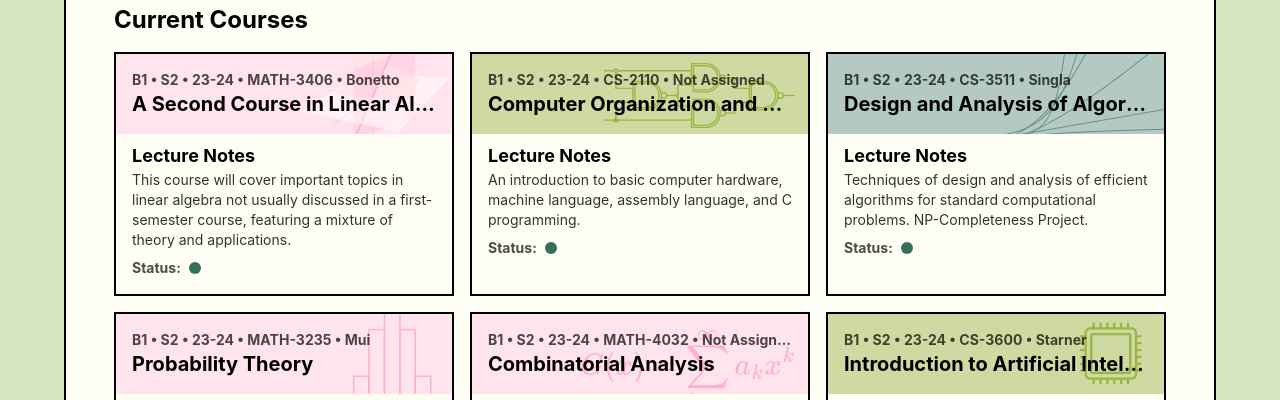
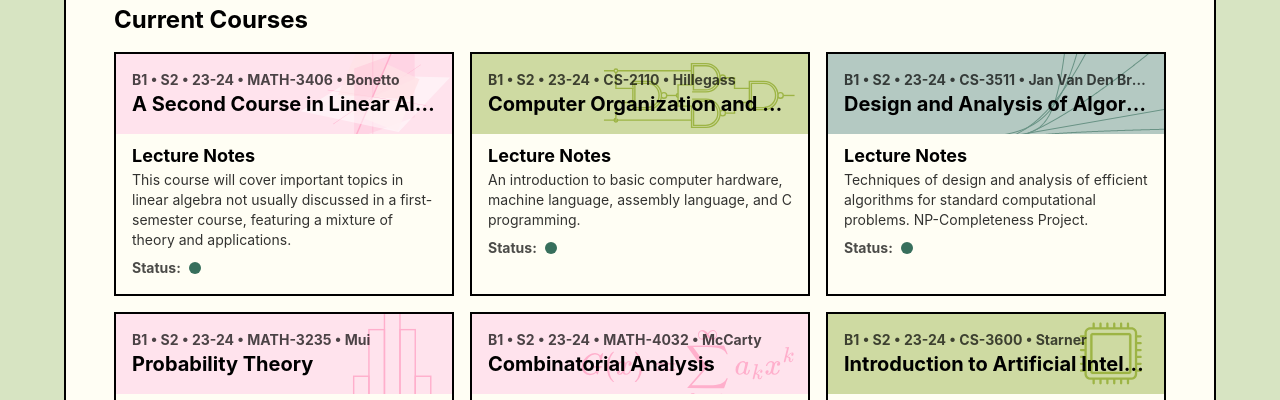
Before and after one commit to raybbian/notes-nook, a React (Create React App) app in the folder website/: page / in a window 1280 px wide. Shown: the part 132-532 px from the top of the page. Built offline with nearby package versions, Linux system fonts and the light colour scheme; no server answers.

Commit message:
updated for new sem

```diff
--- a/website/src/components/Class.js
+++ b/website/src/components/Class.js
@@ -17,7 +17,7 @@ export default function Class({courseID, name, professor, description, year, sem
         if (professorName === "Not Assigned") {
             return professorName
         }
-        return professorName.split(' ')[1]
+        return professorName.split(' ').slice(1).join(' ')
     }
 
     const statusColors = {
--- a/website/src/definitions/courses.js
+++ b/website/src/definitions/courses.js
@@ -40,7 +40,7 @@ const courses = {
         },
         "cs-2110": {
             "name": "Computer Organization and Programming",
-            "professor": "Not Assigned",
+            "professor": "David Hillegass",
             "description": "An introduction to basic computer hardware, machine language, assembly language, and C programming.",
             "year": 1,
             "semester": 2,
@@ -49,7 +49,7 @@ const courses = {
         },
         "cs-3511": {
             "name": "Design and Analysis of Algorithms, Honors",
-            "professor": "Sahil Singla",
+            "professor": "Gerald Jan Van Den Brand",
             "description": "Techniques of design and analysis of efficient algorithms for standard computational problems. NP-Completeness Project.",
             "year": 1,
             "semester": 2,
@@ -67,7 +67,7 @@ const courses = {
         },
         "math-4032": {
             "name": "Combinatorial Analysis",
-            "professor": "Not Assigned",
+            "professor": "Rose McCarty",
             "description": "Combinatorial problem-solving techniques including the use of generating functions, recurrence relations, Polya theory, combinatorial designs, Ramsey theory, matroids, and asymptotic analysis.",
             "year": 1,
             "semester": 2,
```
